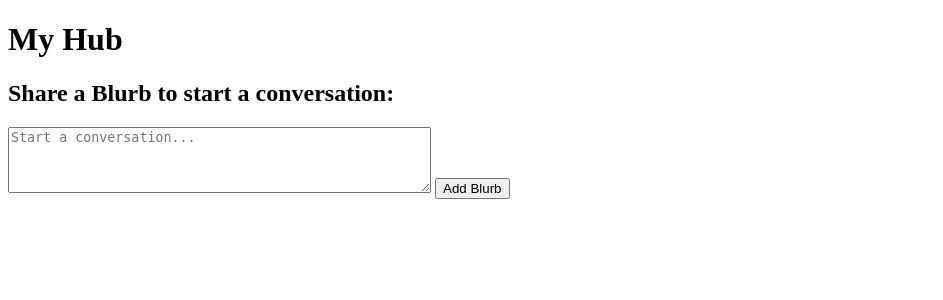
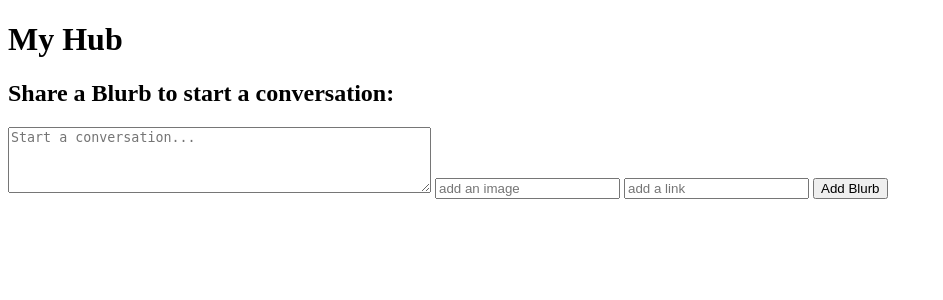
Before and after one commit to ekelly55/DadHub, a Django app: page /blurbs/ in a window 1280 px wide. Shown: the part 26-326 px from the top of the page, without its empty margins (0-943 px from the left). Run offline with Django 4.2, Linux system fonts and the light colour scheme; data that the repository does not hold is empty.

Commit message:
optional image and link field on blurb work

```diff
--- a/dad_hub/models.py
+++ b/dad_hub/models.py
@@ -10,6 +10,8 @@ from django.contrib.postgres.fields import ArrayField
 class Blurb(models.Model):
     user = models.ForeignKey(User, on_delete=models.CASCADE, default=1)
     content = models.TextField(max_length=1000)
+    image = models.CharField(max_length=200, blank=True, default="")
+    link = models.URLField(max_length=200, blank=True, default="")
     created_at=models.DateTimeField(auto_now_add=True)
 
     def __str__(self):
--- a/dad_hub/templates/blurbs.html
+++ b/dad_hub/templates/blurbs.html
@@ -22,6 +22,18 @@
         required=""
     ></textarea>
     <input
+    class="input"
+    type="text"
+    name="image"
+    placeholder="add an image"
+    />
+    <input
+    class="input"
+    type="text"
+    name="link"
+    placeholder="add a link"
+    />
+    <input
         class="button is-primary"
         type="submit"
         value="Add Blurb"
@@ -32,6 +44,8 @@
 
     <p>{{blurb.user}}</p>
     <p>{{blurb.content}}</p>
+    <img src="{{blurb.image}}"/>
+    <a href="{{blurb.link}}">{{blurb.link}}</a>
     {% if user == blurb.user %}
         <a href="/{{blurb.id}}/delete" class="button is-danger">Delete</a>
     {% endif %}
--- a/dad_hub/urls.py
+++ b/dad_hub/urls.py
@@ -7,7 +7,7 @@ urlpatterns = [
     path('blurbs/', views.BlurbList.as_view(), name="blurbs"),
     path('blurbs/<int:pk>/', views.BlurbDetail.as_view(), name="blurb_detail"),
     path('blurbs/<int:pk>/responses/new/', views.ResponseCreate.as_view(), name = "response_create"),
-    path('<int:pk>/delete/', views.ResponseDelete.as_view(), name="response_delete"),
+    path('blurbs/<int:pk>/delete/', views.ResponseDelete.as_view(), name="response_delete"),
     path('new/', views.BlurbCreate.as_view(), name="blurb_create"),
     path('<int:pk>/delete/', views.BlurbDelete.as_view(), name ='blurb_delete'),
     path('accounts/signup/', views.Signup.as_view(), name='signup'),
--- a/dad_hub/views.py
+++ b/dad_hub/views.py
@@ -74,7 +74,7 @@ class BioUpdate(UpdateView):
 
 class BlurbCreate(CreateView):
     model=Blurb
-    fields = ['content']
+    fields = ['content', 'image', 'link']
     success_url = '/'
     def form_valid(self, form):
         form.instance.user = self.request.user
--- a/todo.txt
+++ b/todo.txt
@@ -1,11 +1,5 @@
 MVP todo:
 
-
-
-
-restrict access to bio create form if bio exists
-or
-make a 1:1 field so a user can't make multi bios
 
 add tags, optional photo and link to blurb schema
 
```
Also changed, not shown: dad_hub/migrations/0015_blurb_image_blurb_link.py (added).
